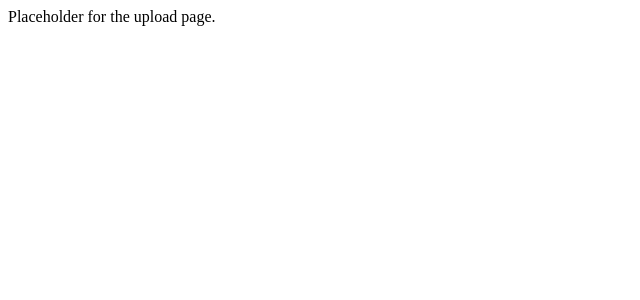
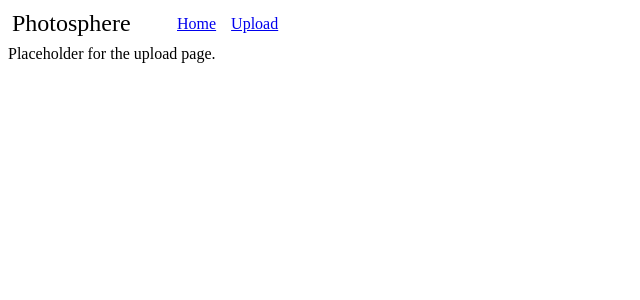
Before and after one commit to Rapid-Fullstack-Development/photosphere-frontend, a React (Vite) app: page /upload in a window 1280 px wide. Shown: the top 300 px of the page, without its empty margins (0-640 px from the left). Built offline with nearby package versions, Linux system fonts and the light colour scheme.

Commit message:
Added a header to change between pages (with simple styling).

```diff
--- a/src/app.jsx
+++ b/src/app.jsx
@@ -1,5 +1,5 @@
 import React from "react";
-import { BrowserRouter, Route, Routes } from "react-router-dom";
+import { BrowserRouter, Route, Routes, Link } from "react-router-dom";
 import { GalleryPage } from "./pages/gallery";
 import { UploadPage } from "./pages/upload";
 
@@ -8,6 +8,11 @@ export class App extends React.Component {
     render() {
         return (
             <BrowserRouter>
+                <div className="nav">
+                    <div className="title">Photosphere</div>
+                    <Link to="/" className="link">Home</Link>
+                    <Link to="/upload" className="link">Upload</Link>
+                </div>
                 <Routes>
                     <Route
                         path="/"
--- a/src/styles.css
+++ b/src/styles.css
@@ -1,4 +1,25 @@
 
 body {
+    /* Prevent horizonatal scrolling of the photo gallery. */
     overflow-x: hidden;
 }
+
+.nav {
+    display: flex;
+    flex-direction: row;
+    align-items: center;
+    width: 100%;
+    padding-top: 2px;
+    padding-left: 4px;
+    padding-right: 4px;
+    padding-bottom: 8px;
+}
+
+.title {
+    width: 150px;
+    font-size: 1.5em;
+}
+
+.nav .link {
+    margin-left: 15px;
+}
```
